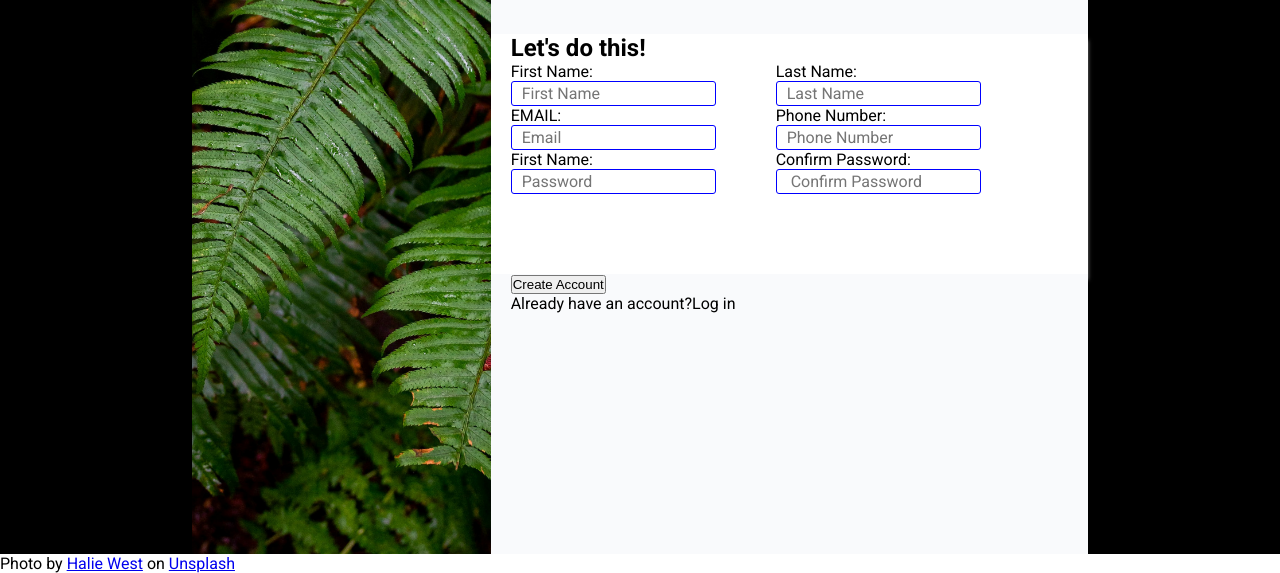
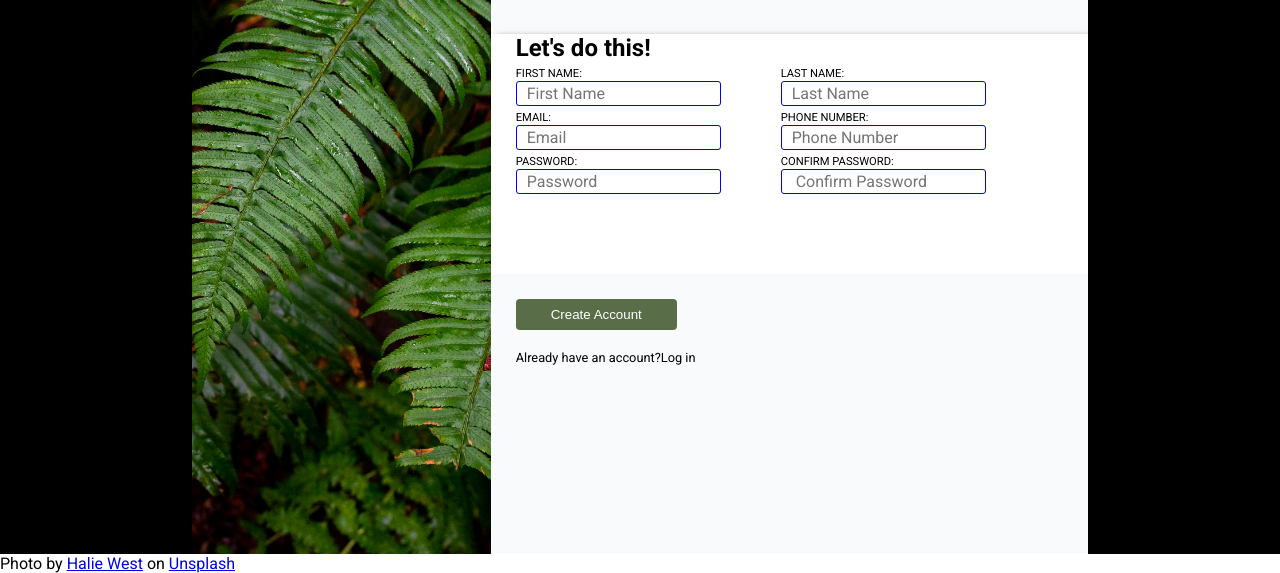
Before and after one commit to Shadrack04/odin-sign-up-form, a plain HTML site: page index.html in a window 1280 px wide. Shown: the part 246-819 px from the top of the page. Drawn offline with Linux system fonts and the light colour scheme.

Commit message:
style the create account button

```diff
--- a/index.html
+++ b/index.html
@@ -28,24 +28,24 @@
             <h2>Let's do this!</h2>
             <div class="">
               <div class="input-left">
-                <label for="first-name">First Name:</label><br>
+                <label for="first-name">FIRST NAME:</label><br>
                 <input type="text" id="first-name" placeholder="First Name"><br>
 
                 <label for="email">EMAIL:</label><br>
                 <input type="email" id="email" placeholder="Email"><br>
 
-                <label for="password">First Name:</label><br>
+                <label for="password">PASSWORD:</label><br>
                 <input type="password" id="password" placeholder="Password"><br>
               </div>
 
               <div class="input-right">
-                <label for="last-name">Last Name:</label><br>
+                <label for="last-name">LAST NAME:</label><br>
                 <input type="text" id="last-name" placeholder="Last Name"><br>
 
-                <label for="phone">Phone Number:</label><br>
+                <label for="phone">PHONE NUMBER:</label><br>
                 <input type="email" id="phone" placeholder="Phone Number"><br>
 
-                <label for="Cpassword">Confirm Password:</label><br>
+                <label for="Cpassword">CONFIRM PASSWORD:</label><br>
                 <input type="password" id="Cpassword" placeholder=" Confirm Password">
               </div>
             </div>
--- a/style.css
+++ b/style.css
@@ -65,7 +65,7 @@ main {
 .write-up {
   height: 35vh;
   background-color: #f9fafc;
-  padding-left: 20px;
+  padding-left: 25px;
   display: flex;
   flex-direction: column;
   justify-content: center;
@@ -79,8 +79,9 @@ main {
 .inputs {
   height: 30vh;
   background-color: white;
-  padding-left: 20px;
-  box-shadow: 0px 6px 4px 0px gray;
+  padding-left: 25px;
+  box-shadow:  5px 5px 8px black;
+
 }
 .inputs > div {
   display: flex;
@@ -88,15 +89,33 @@ main {
 }
 .inputs input {
   display: inline-block;
-  margin-bottom: 50px;
+  margin-bottom: 20px;
   all: unset;
+  font-family: "Roboto", system-ui san-serif;
   border: 1px solid blue;
   padding: 2px 10px;
   border-radius: 3px;
+}
+label {
+  font-size: .7rem;
 }
 
 .btn-container {
   height: 35vh;
   background-color: #f9fafc;
-  padding-left: 20px;
+  padding-left: 25px;
 }
+
+.btn-container button {
+  border: none;
+  padding: 8px 35px;
+  background-color: #596D48;
+  color: white;
+  border-radius: 4px;
+  margin-top: 25px;
+}
+
+.btn-container p {
+  font-size: .8rem;
+  margin-top: 20px;
+}
```
